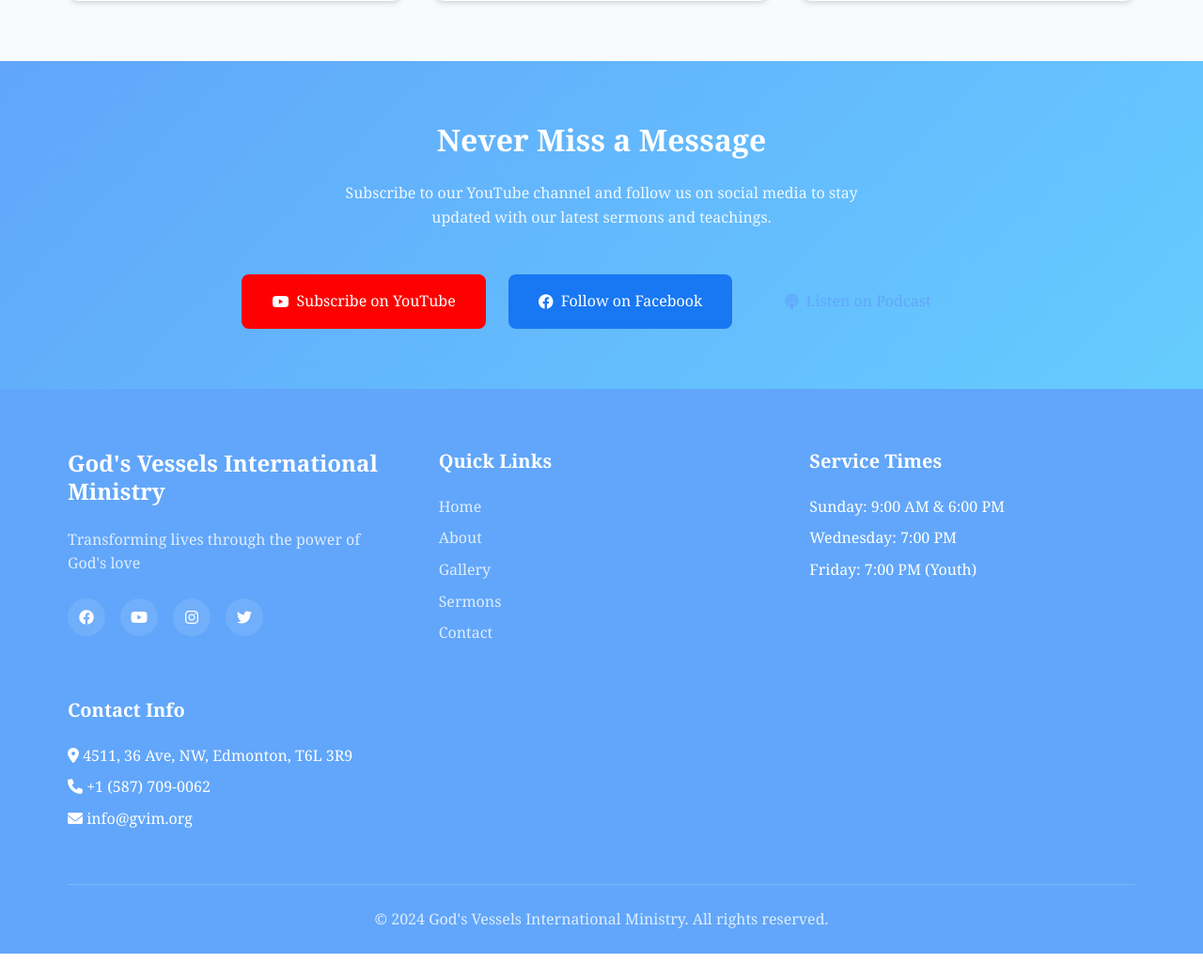
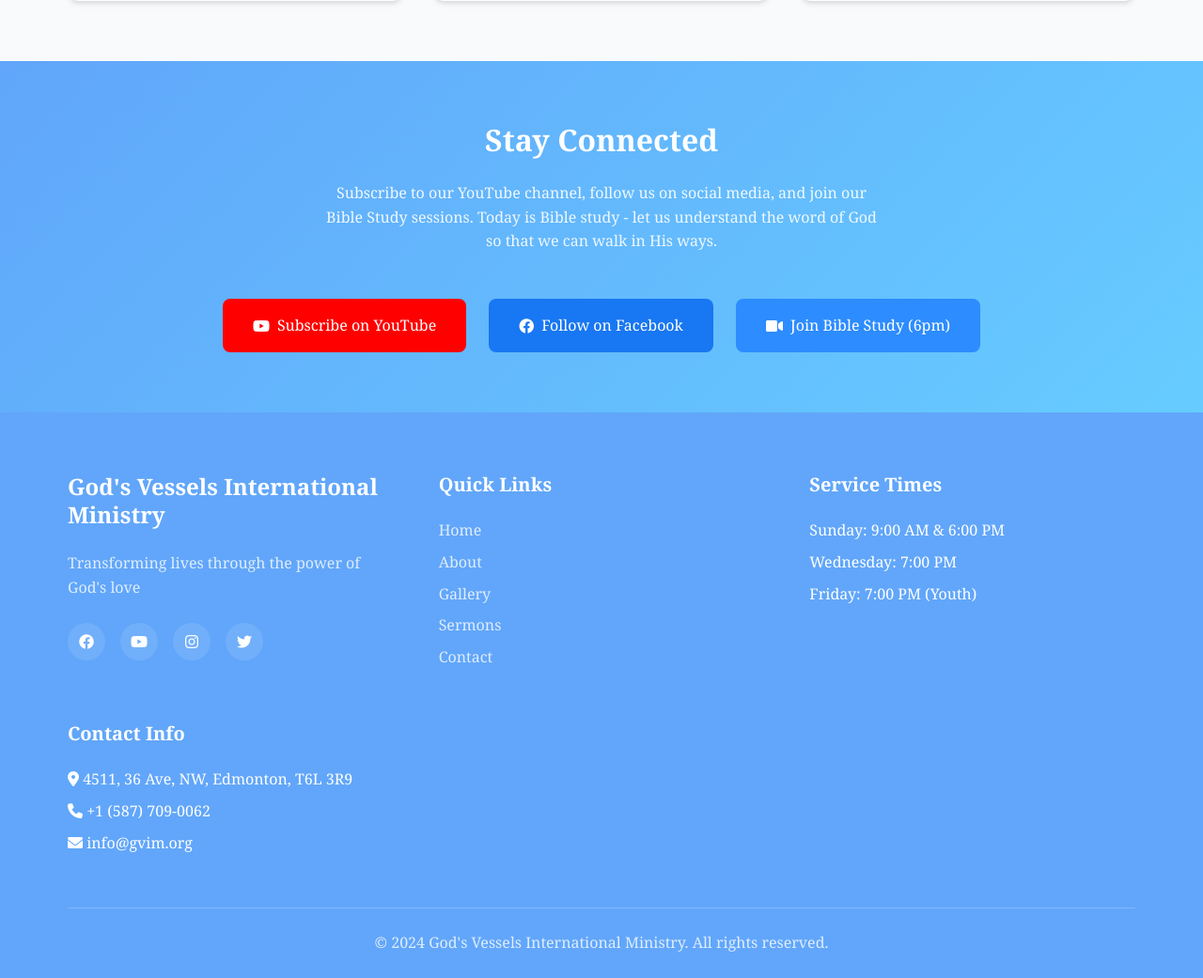
Before and after one commit to tallZacchaeus/gvim, a PHP site: page /sermons.html in a window 1280 px wide. Shown: the part 2803-3844 px from the top of the page at 94% size. Before the commit the page ends 3818 px from the top, so only its background shows below. Run offline with PHP 8.4, Linux system fonts and the light colour scheme.

Commit message:
Update social media links and add Zoom link for Bible Study sessions
Updates social media links in multiple HTML files and replaces the podcast link with a Zoom link in sermons.html and updates the style.css.

Replit-Commit-Author: Agent
Replit-Commit-Session-Id: 700e4966-fda8-438f-a7cc-e0233ece42db
Replit-Commit-Screenshot-Url: https://storage.googleapis.com/screenshot-production-us-central1/32853747-e98f-4b10-805a-ab2010873307/bf9930c8-c1ac-4fb9-95f0-2d45c1c82d6e.jpg

```diff
--- a/about.html
+++ b/about.html
@@ -276,8 +276,8 @@
                     <h3>God's Vessels International Ministry</h3>
                     <p>Transforming lives through the power of God's love</p>
                     <div class="social-links">
-                        <a href="#"><i class="fab fa-facebook"></i></a>
-                        <a href="#"><i class="fab fa-youtube"></i></a>
+                        <a href="https://web.facebook.com/GVIMM" target="_blank"><i class="fab fa-facebook"></i></a>
+                        <a href="https://www.youtube.com/@godsvesselsinternationalmi4365" target="_blank"><i class="fab fa-youtube"></i></a>
                         <a href="#"><i class="fab fa-instagram"></i></a>
                         <a href="#"><i class="fab fa-twitter"></i></a>
                     </div>
--- a/contact.html
+++ b/contact.html
@@ -254,8 +254,8 @@
                     <h3>God's Vessels International Ministry</h3>
                     <p>Transforming lives through the power of God's love</p>
                     <div class="social-links">
-                        <a href="#"><i class="fab fa-facebook"></i></a>
-                        <a href="#"><i class="fab fa-youtube"></i></a>
+                        <a href="https://web.facebook.com/GVIMM" target="_blank"><i class="fab fa-facebook"></i></a>
+                        <a href="https://www.youtube.com/@godsvesselsinternationalmi4365" target="_blank"><i class="fab fa-youtube"></i></a>
                         <a href="#"><i class="fab fa-instagram"></i></a>
                         <a href="#"><i class="fab fa-twitter"></i></a>
                     </div>
--- a/gallery.html
+++ b/gallery.html
@@ -294,8 +294,8 @@
                     <h3>God's Vessels International Ministry</h3>
                     <p>Transforming lives through the power of God's love</p>
                     <div class="social-links">
-                        <a href="#"><i class="fab fa-facebook"></i></a>
-                        <a href="#"><i class="fab fa-youtube"></i></a>
+                        <a href="https://web.facebook.com/GVIMM" target="_blank"><i class="fab fa-facebook"></i></a>
+                        <a href="https://www.youtube.com/@godsvesselsinternationalmi4365" target="_blank"><i class="fab fa-youtube"></i></a>
                         <a href="#"><i class="fab fa-instagram"></i></a>
                         <a href="#"><i class="fab fa-twitter"></i></a>
                     </div>
--- a/index.html
+++ b/index.html
@@ -151,8 +151,8 @@
                     <h3>God's Vessels International Ministry</h3>
                     <p>Transforming lives through the power of God's love</p>
                     <div class="social-links">
-                        <a href="#"><i class="fab fa-facebook"></i></a>
-                        <a href="#"><i class="fab fa-youtube"></i></a>
+                        <a href="https://web.facebook.com/GVIMM" target="_blank"><i class="fab fa-facebook"></i></a>
+                        <a href="https://www.youtube.com/@godsvesselsinternationalmi4365" target="_blank"><i class="fab fa-youtube"></i></a>
                         <a href="#"><i class="fab fa-instagram"></i></a>
                         <a href="#"><i class="fab fa-twitter"></i></a>
                     </div>
--- a/sermons.html
+++ b/sermons.html
@@ -279,20 +279,20 @@
         <section class="sermon-subscribe">
             <div class="container">
                 <div class="subscribe-content">
-                    <h2>Never Miss a Message</h2>
-                    <p>Subscribe to our YouTube channel and follow us on social media to stay updated with our latest sermons and teachings.</p>
+                    <h2>Stay Connected</h2>
+                    <p>Subscribe to our YouTube channel, follow us on social media, and join our Bible Study sessions. Today is Bible study - let us understand the word of God so that we can walk in His ways.</p>
                     <div class="subscribe-links">
-                        <a href="#" class="subscribe-btn youtube">
+                        <a href="https://www.youtube.com/@godsvesselsinternationalmi4365" target="_blank" class="subscribe-btn youtube">
                             <i class="fab fa-youtube"></i>
                             Subscribe on YouTube
                         </a>
-                        <a href="#" class="subscribe-btn facebook">
+                        <a href="https://web.facebook.com/GVIMM" target="_blank" class="subscribe-btn facebook">
                             <i class="fab fa-facebook"></i>
                             Follow on Facebook
                         </a>
-                        <a href="#" class="subscribe-btn podcast">
-                            <i class="fas fa-podcast"></i>
-                            Listen on Podcast
+                        <a href="https://us02web.zoom.us/j/5723669101?pwd=QzY3R2lKYXNpQy81QTdwaEJQUEZDUT09" target="_blank" class="subscribe-btn zoom">
+                            <i class="fas fa-video"></i>
+                            Join Bible Study (6pm)
                         </a>
                     </div>
                 </div>
@@ -308,8 +308,8 @@
                     <h3>God's Vessels International Ministry</h3>
                     <p>Transforming lives through the power of God's love</p>
                     <div class="social-links">
-                        <a href="#"><i class="fab fa-facebook"></i></a>
-                        <a href="#"><i class="fab fa-youtube"></i></a>
+                        <a href="https://web.facebook.com/GVIMM" target="_blank"><i class="fab fa-facebook"></i></a>
+                        <a href="https://www.youtube.com/@godsvesselsinternationalmi4365" target="_blank"><i class="fab fa-youtube"></i></a>
                         <a href="#"><i class="fab fa-instagram"></i></a>
                         <a href="#"><i class="fab fa-twitter"></i></a>
                     </div>
--- a/style.css
+++ b/style.css
@@ -1106,9 +1106,9 @@ blockquote cite {
     color: hsl(var(--white));
 }
 
-.subscribe-btn.podcast {
-    background-color: hsl(var(--accent-gold));
-    color: hsl(var(--primary-blue));
+.subscribe-btn.zoom {
+    background-color: #2D8CFF;
+    color: hsl(var(--white));
 }
 
 .subscribe-btn:hover {
```
